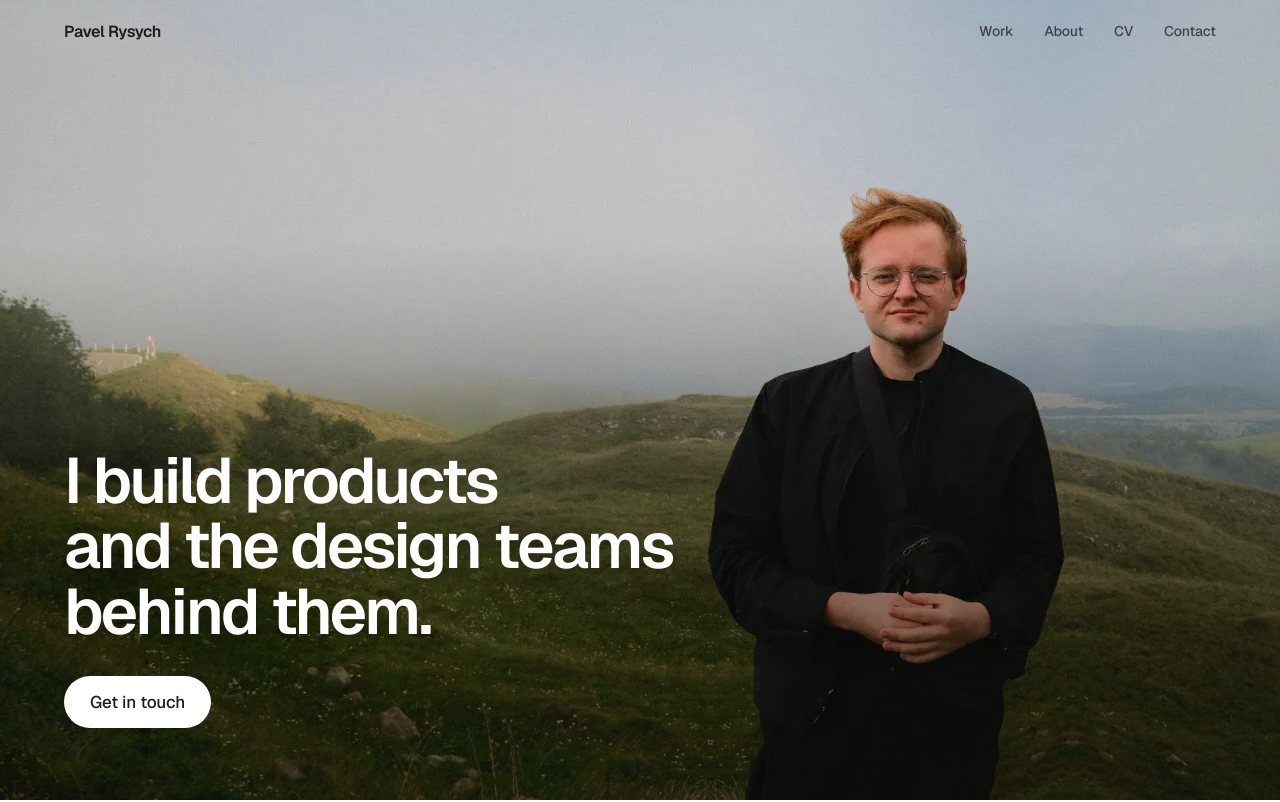
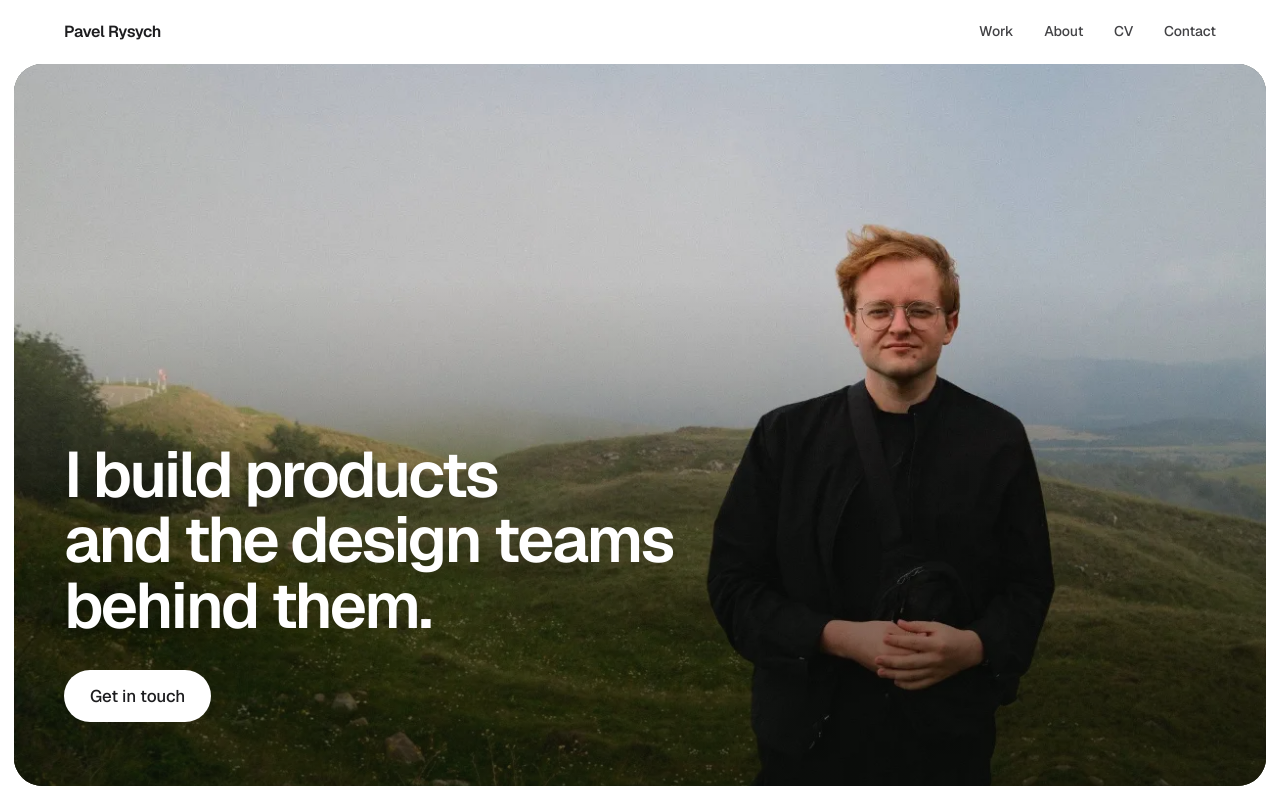
Before and after one commit to pavelrysych/rysych, a plain HTML site: page index.html in a window 1280 px wide. Shown: the top 802 px of the page. Drawn offline with Linux system fonts and the light colour scheme.

Commit message:
Hero as an inset rounded card under a white header
Co-Authored-By: Claude Opus 5.5 <noreply@anthropic.com>

```diff
--- a/home.css
+++ b/home.css
@@ -266,23 +266,18 @@ section { position: relative; }
 
 /* ---------- Hero ---------- */
 
-/* the photograph is the stage: the header floats over its sky, the promise sits on the hills */
-.home .site-header:not(.is-scrolled) {
-  background: transparent;
-  -webkit-backdrop-filter: none;
-  backdrop-filter: none;
-}
-.home .site-header:not(.is-scrolled) .wordmark span { color: var(--ink-2); }
-.home .site-header { margin-bottom: calc(-1 * var(--header-h)); }
-
+/* the photograph is a card: inset from the window edges, soft corners, the promise on the hills */
+.hero { --inset: clamp(8px, 1.1vw, 16px); }
 .hero__stage {
   position: relative;
   isolation: isolate;
   display: flex;
   align-items: flex-end;
-  min-height: max(560px, min(100svh, 1040px));
-  padding-top: calc(var(--header-h) + 48px);
-  padding-bottom: clamp(48px, 9vh, 104px);
+  min-height: max(520px, min(calc(100svh - var(--header-h) - var(--inset)), 1000px));
+  margin: 0 var(--inset);
+  padding-top: 48px;
+  padding-bottom: clamp(44px, 8vh, 96px);
+  border-radius: clamp(20px, 2.2vw, 32px);
   color: #fff;
   overflow: hidden;
 }
@@ -312,9 +307,9 @@ section { position: relative; }
   gap: 20px;
   justify-items: start;
   width: 100%;
-  max-width: calc(var(--max) + 2 * var(--gutter));
+  max-width: calc(var(--max) + 2 * var(--gutter) - 2 * var(--inset));
   margin-inline: auto;
-  padding-inline: var(--gutter);
+  padding-inline: calc(var(--gutter) - var(--inset));
 }
 .hero h1 {
   max-width: 11em;
@@ -528,7 +523,7 @@ section { position: relative; }
   .mobile-nav { display: block; }
   .site-header { grid-template-columns: 1fr auto; }
 
-  .hero__stage { min-height: max(560px, 100svh); }
+  .hero__stage { min-height: max(520px, calc(100svh - var(--header-h) - var(--inset))); }
   .hero__media img { object-position: 74% 30%; }
   .hero h1 { font-size: min(calc((100vw - 2 * var(--gutter) - 8px) / 9.6), 4.25rem); }
 
```
